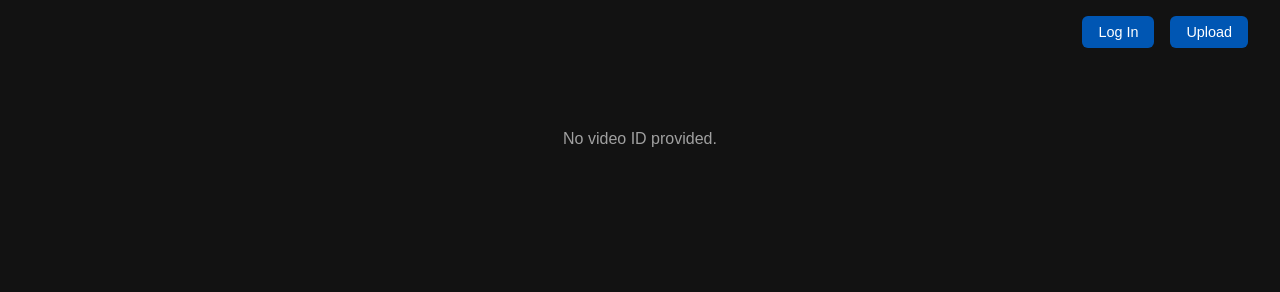
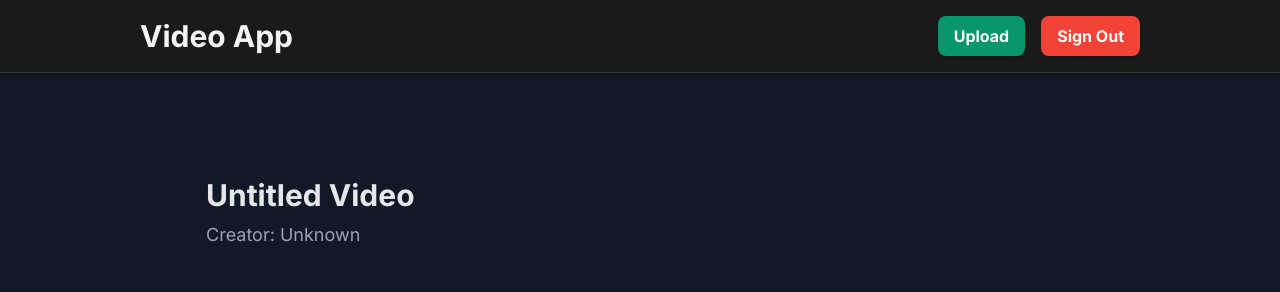
Before and after one commit to 12345989/dfs, a website: page public/watch.html in a window 1280 px wide. Drawn offline with nearby package versions, Linux system fonts and the light colour scheme.

Commit message:
Update watch.html

```diff
--- a/public/watch.html
+++ b/public/watch.html
@@ -3,210 +3,126 @@
 <head>
     <meta charset="UTF-8">
     <meta name="viewport" content="width=device-width, initial-scale=1.0">
-    <title>Watch Video</title>
+    <title>Watch</title>
+    <link rel="stylesheet" href="https://cdnjs.cloudflare.com/ajax/libs/tailwindcss/2.2.19/tailwind.min.css">
+    <link rel="preconnect" href="https://fonts.googleapis.com">
+    <link rel="preconnect" href="https://fonts.gstatic.com" crossorigin>
+    <link href="https://fonts.googleapis.com/css2?family=Inter:wght@400;500;600;700&display=swap" rel="stylesheet">
     <style>
         body {
-            font-family: Arial, sans-serif;
-            background-color: #121212;
-            color: #e0e0e0;
-            margin: 0;
-            padding: 0;
+            font-family: 'Inter', sans-serif;
+            background-color: #0d0d0d;
+            color: white;
         }
-
-        .header {
-            width: 100%;
-            display: flex;
-            justify-content: flex-end;
-            align-items: center;
-            padding: 1rem 2rem;
-            gap: 1rem;
-            position: fixed;
-            top: 0;
-            right: 0;
-            background-color: #121212;
-            z-index: 100;
+        .container {
+            max-width: 1000px;
+            margin: 0 auto;
         }
-
-        .header-text {
-            font-weight: bold;
-            color: #a0a0a0;
-            font-size: 0.9rem;
+        header {
+            background-color: #1a1a1a;
+            border-bottom: 1px solid #333;
+            box-shadow: 0 4px 6px -1px rgba(0, 0, 0, 0.1), 0 2px 4px -1px rgba(0, 0, 0, 0.06);
         }
-
-        .login-button, .sign-out-button, .upload-button {
-            background-color: #0056b3;
-            color: white;
-            border: none;
-            padding: 0.5rem 1rem;
-            border-radius: 6px;
-            cursor: pointer;
-            text-decoration: none;
-            transition: background-color 0.2s, transform 0.2s;
-            font-size: 0.9rem;
+        .nav-link {
+            transition: color 0.2s ease-in-out;
         }
-
-        .login-button:hover, .sign-out-button:hover, .upload-button:hover {
-            background-color: #007bff;
-            transform: translateY(-1px);
+        .nav-link:hover {
+            color: #4CAF50;
         }
-
-        .container {
-            padding: 80px 20px 20px;
-            display: flex;
-            flex-direction: column;
-            align-items: center;
-            gap: 20px;
+        #logout-btn {
+            background-color: #f44336;
+            transition: background-color 0.2s ease-in-out;
         }
-
+        #logout-btn:hover {
+            background-color: #d32f2f;
+        }
         .video-player-container {
-            width: 100%;
+            position: relative;
             max-width: 900px;
-            background-color: #000;
+            max-height: 80vh; /* Responsive height */
+            margin: 2rem auto;
             border-radius: 12px;
             overflow: hidden;
-            box-shadow: 0 4px 12px rgba(0, 0, 0, 0.4);
+            background-color: #000;
         }
-
-        #videoPlayer {
+        .video-player-container video {
             width: 100%;
-            height: auto;
+            height: 100%;
+            object-fit: contain; /* Prevents stretching and maintains aspect ratio */
         }
-
         .video-details {
-            width: 100%;
             max-width: 900px;
-            padding: 1rem;
-            text-align: left;
+            margin: 0 auto;
         }
-
-        .video-title {
-            font-size: 2rem;
-            font-weight: bold;
-            margin: 0 0 0.5rem 0;
-            color: white;
+        /* Style for the button */
+        .primary-btn {
+            background-color: #4CAF50;
+            transition: background-color 0.2s ease-in-out;
         }
-
-        .video-creator {
-            font-size: 1.1rem;
-            color: #a0a0a0;
+        .primary-btn:hover {
+            background-color: #45a049;
         }
-
-        .loading-state, .error-state {
-            text-align: center;
-            margin-top: 50px;
-            color: #a0a0a0;
-        }
-
     </style>
 </head>
-<body>
-    <div class="header">
-        <span id="loggedInAs" class="header-text" style="display:none;"></span>
-        <button id="signOutButton" class="sign-out-button" style="display:none;">Sign Out</button>
-        <a id="loginButton" href="/login" class="login-button" style="display:none;">Log In</a>
-        <a href="/upload" class="upload-button">Upload</a>
-    </div>
+<body class="bg-gray-900 text-white">
 
-    <div class="container">
-        <div id="videoContainer" class="video-player-container" style="display: none;">
-            <video id="videoPlayer" controls autoplay></video>
+    <header class="p-4 shadow-md">
+        <div class="container mx-auto flex justify-between items-center">
+            <h1 class="text-3xl font-bold text-gray-100">Video App</h1>
+            <nav class="flex items-center space-x-4">
+                <span id="welcome-message" class="text-gray-400 text-lg"></span>
+                <a href="/upload" id="upload-btn" class="bg-green-600 hover:bg-green-700 text-white font-bold py-2 px-4 rounded-lg shadow-md transition-all duration-300">
+                    Upload
+                </a>
+                <button id="logout-btn" class="bg-red-600 hover:bg-red-700 text-white font-bold py-2 px-4 rounded-lg shadow-md transition-all duration-300">
+                    Sign Out
+                </button>
+            </nav>
         </div>
-        <div id="videoDetails" class="video-details" style="display: none;">
-            <h1 id="videoTitle" class="video-title"></h1>
-            <p id="videoCreator" class="video-creator"></p>
+    </header>
+
+    <main class="py-10">
+        <div class="container mx-auto px-4">
+            <div class="video-player-container">
+                <video id="video-player" controls autoplay class="rounded-lg shadow-lg">
+                    Your browser does not support the video tag.
+                </video>
+            </div>
+            <div class="video-details mt-6 px-4">
+                <h2 id="video-title" class="text-3xl font-bold mb-2 text-gray-200"></h2>
+                <p id="video-creator" class="text-lg text-gray-400"></p>
+            </div>
         </div>
-        <div id="loadingState" class="loading-state">
-            Loading video...
-        </div>
-        <div id="errorState" class="error-state" style="display: none;">
-            Video not found.
-        </div>
-    </div>
+    </main>
 
     <script>
-        document.addEventListener('DOMContentLoaded', () => {
-            // Header logic
-            const creatorName = localStorage.getItem('creatorName');
-            const loggedInAs = document.getElementById('loggedInAs');
-            const signOutButton = document.getElementById('signOutButton');
-            const loginButton = document.getElementById('loginButton');
+        document.addEventListener('DOMContentLoaded', async () => {
+            const params = new URLSearchParams(window.location.search);
+            const videoUrl = params.get('url');
+            const videoTitle = params.get('title');
+            const creatorName = params.get('creator');
 
-            if (creatorName) {
-                loggedInAs.textContent = `Logged in as ${creatorName}`;
-                loggedInAs.style.display = 'inline';
-                signOutButton.style.display = 'inline';
-                loginButton.style.display = 'none';
+            if (videoUrl) {
+                document.getElementById('video-player').src = videoUrl;
             } else {
-                loggedInAs.style.display = 'none';
-                signOutButton.style.display = 'none';
-                loginButton.style.display = 'inline';
+                // If no video URL is found, redirect to the homepage or show an error.
+                document.getElementById('video-player').style.display = 'none';
+                document.getElementById('video-title').innerText = 'Video not found.';
+                document.getElementById('video-creator').innerText = '';
             }
 
-            signOutButton.addEventListener('click', () => {
-                localStorage.removeItem('creatorName');
-                window.location.href = '/login';
-            });
+            document.getElementById('video-title').innerText = videoTitle || 'Untitled Video';
+            document.getElementById('video-creator').innerText = `Creator: ${creatorName || 'Unknown'}`;
 
-            // Watch page video logic
-            const videoPlayer = document.getElementById('videoPlayer');
-            const videoContainer = document.getElementById('videoContainer');
-            const videoDetails = document.getElementById('videoDetails');
-            const videoTitle = document.getElementById('videoTitle');
-            const videoCreator = document.getElementById('videoCreator');
-            const loadingState = document.getElementById('loadingState');
-            const errorState = document.getElementById('errorState');
-
-            // Function to get a URL parameter
-            const getUrlParameter = (name) => {
-                name = name.replace(/[\[]/, '\\[').replace(/[\]]/, '\\]');
-                const regex = new RegExp('[\\?&]' + name + '=([^&#]*)');
-                const results = regex.exec(location.search);
-                return results === null ? '' : decodeURIComponent(results[1].replace(/\+/g, ' '));
-            };
-
-            async function loadVideo() {
-                const videoId = getUrlParameter('id');
-                if (!videoId) {
-                    loadingState.style.display = 'none';
-                    errorState.textContent = 'No video ID provided.';
-                    errorState.style.display = 'block';
-                    return;
-                }
-
-                try {
-                    const response = await fetch('/api/videos');
-                    if (!response.ok) {
-                        throw new Error('Failed to fetch video list');
-                    }
-                    const videos = await response.json();
-                    const video = videos.find(v => v.id === videoId);
-
-                    if (video) {
-                        document.title = video.title;
-                        videoPlayer.src = video.videoUrl;
-                        videoPlayer.poster = video.thumbnailUrl;
-                        videoTitle.textContent = video.title;
-                        videoCreator.innerHTML = `by <a href="/creator?name=${encodeURIComponent(video.creator)}">${video.creator}</a>`;
-
-                        // Display the video and details
-                        loadingState.style.display = 'none';
-                        videoContainer.style.display = 'block';
-                        videoDetails.style.display = 'block';
-
-                    } else {
-                        loadingState.style.display = 'none';
-                        errorState.textContent = 'Video not found.';
-                        errorState.style.display = 'block';
-                    }
-                } catch (error) {
-                    console.error('Error loading video:', error);
-                    loadingState.style.display = 'none';
-                    errorState.textContent = 'Failed to load video data.';
-                    errorState.style.display = 'block';
-                }
+            const username = localStorage.getItem('displayName');
+            if (username) {
+                document.getElementById('welcome-message').innerText = `Signed in as ${username}`;
             }
 
-            loadVideo();
+            document.getElementById('logout-btn').addEventListener('click', () => {
+                localStorage.removeItem('displayName');
+                window.location.href = '/';
+            });
         });
     </script>
 </body>
```
